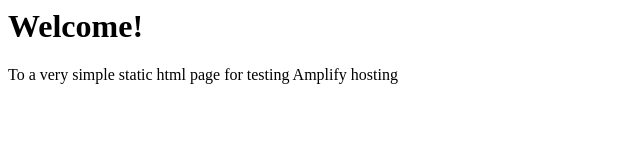
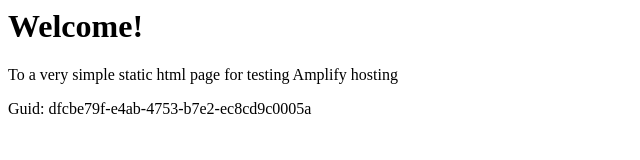
Before and after one commit to aws-aemilia-sfo/Github-PR-Commit-Integration-Test-DoNotTouch-Gith-P5X5MO5I-v1-prod-us-west-1, a website: page src/index.html in a window 1280 px wide. Shown: the whole page, without its empty margins (0-640 px from the left). Drawn offline with Linux system fonts and the light colour scheme.

Commit message:
commit from integ tests

```diff
--- a/src/index.html
+++ b/src/index.html
@@ -1,3 +1,5 @@
+
+
 <html lang="en">
 
 <head>
@@ -10,6 +12,6 @@
 <body>
     <h1>Welcome!</h1>
     <p>To a very simple static html page for testing Amplify hosting</p>
-</body>
+    <p>Guid: dfcbe79f-e4ab-4753-b7e2-ec8cd9c0005a</p></body>
 
 </html>
```
